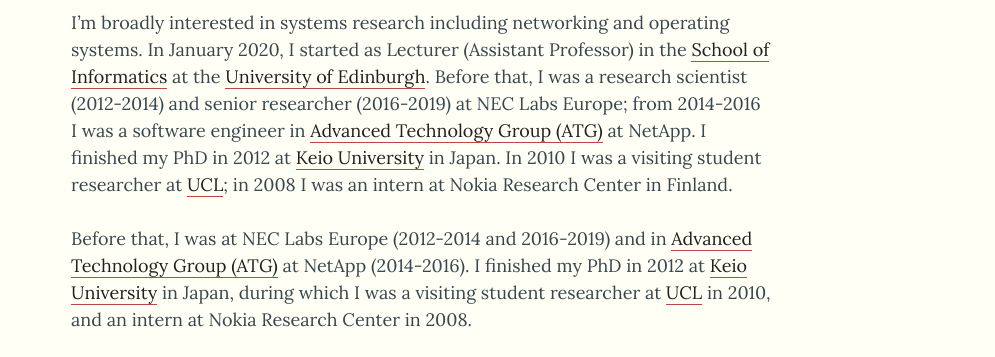
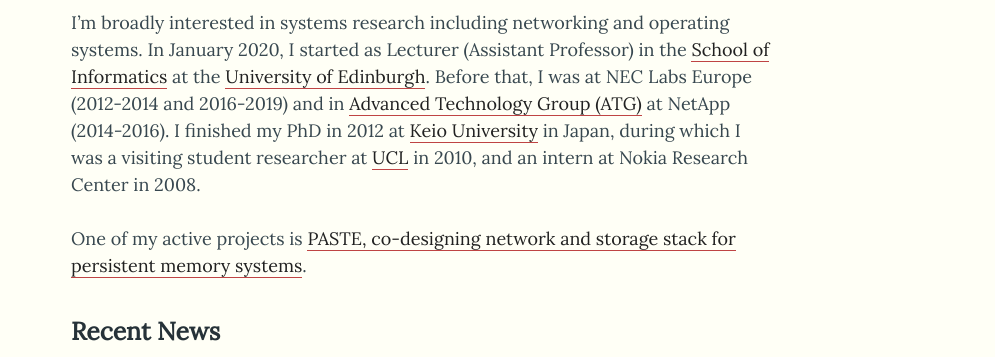
Before and after one commit to micchie/micchie.github.io, a plain HTML site: page index.html in a window 1280 px wide. Shown: the part 110-467 px from the top of the page, 285-1280 px from the left. Drawn offline with Linux system fonts and the light colour scheme; a script that the page names is missing.

Commit message:
rebuilding site Sun Jan  5 19:16:15 JST 2020

```diff
--- a/index.html
+++ b/index.html
@@ -151,16 +151,16 @@ systems.
 In January 2020, I started as Lecturer (Assistant Professor) in the <a
 href="https://www.ed.ac.uk/informatics">School of Informatics</a> at the <a
 href="https://www.ed.ac.uk">University of Edinburgh</a>.
-Before that, I was a research scientist (2012-2014)
+<!--Before that, I was a research scientist (2012-2014)
 and senior researcher (2016-2019) at NEC Labs Europe; from 2014-2016 I was a software engineer
 in <a
 href="http://www.netapp.com/us/company/leadership/advanced-technology/index.aspx">Advanced
 Technology Group (ATG)</a> at NetApp.
 I finished my PhD in 2012 at <a class="txt" href="http://www.keio.ac.jp/index-en.html">Keio University</a> in Japan.
 In 2010 I was a visiting student researcher at <a href="http://www.cs.ucl.ac.uk/">UCL</a>;
-in 2008 I was an intern at Nokia Research Center in Finland.</p>
-
-<p>Before that, I was at NEC Labs Europe (2012-2014 and 2016-2019) and in <a
+in 2008 I was an intern at Nokia Research Center in Finland.
+-->
+Before that, I was at NEC Labs Europe (2012-2014 and 2016-2019) and in <a
 href="http://www.netapp.com/us/company/leadership/advanced-technology/index.aspx">Advanced
 Technology Group (ATG)</a> at NetApp (2014-2016).
 I finished my PhD in 2012 at <a class="txt" href="http://www.keio.ac.jp/index-en.html">Keio University</a> in Japan, during which I was
```
